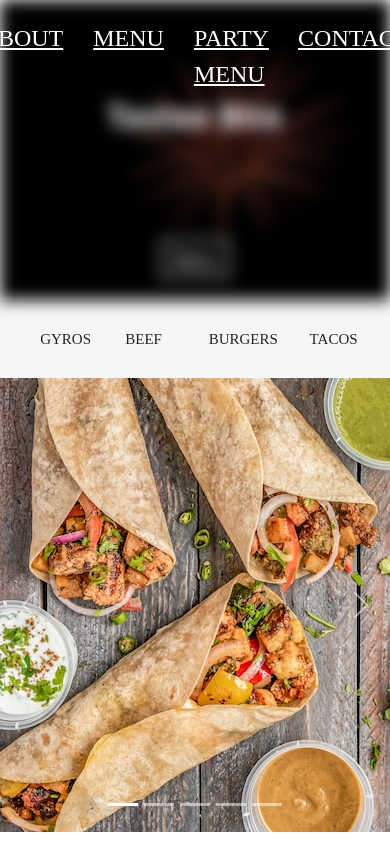
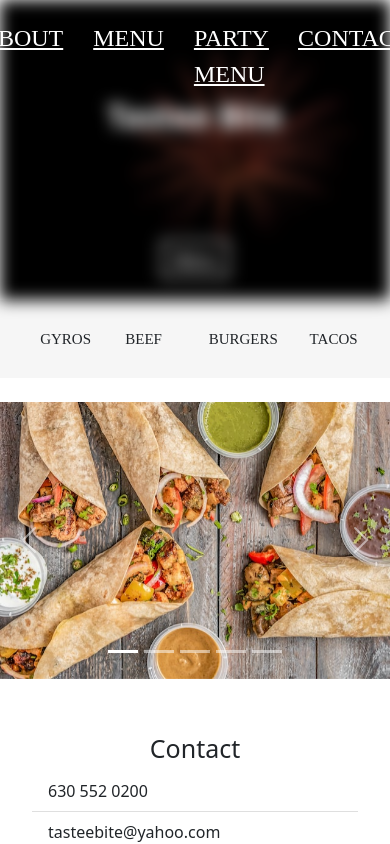
Before and after one commit to Trianglium/resturant, a React (Create React App) app: page / in a window 390 px wide. Shown: the top 844 px of the page. Built offline with nearby package versions, Linux system fonts and the light colour scheme; the HTML template or start-up script is replaced by a standard one; a web font is replaced by a local one.

Commit message:
Update Image Slide Sizing and Custom CSS

```diff
--- a/src/landing/Slider.component.js
+++ b/src/landing/Slider.component.js
@@ -57,7 +57,7 @@ class FoodCarousel extends Component {
             onExiting={this.onExiting}
             onExited={this.onExited}
           >
-            <img src={item.src} alt={item.altText} className="image-slides" width="640" height="100%"/>
+            <img src={item.src} alt={item.altText} height="100%" width="100%"/>
           </CarouselItem>
         );
       });
@@ -68,12 +68,12 @@ class FoodCarousel extends Component {
             {
               `.custom-tag {
                   max-width: 100%;
-                  height: 700px;
+                  height: 100%;
                   background: black;
                 }`
             }
           </style>
-          <div className='col-12 col-sm-8 offset-sm-2 '>
+          <div className='col-12 col-sm-8 offset-sm-2 mt-4 mb-4'>
           <Carousel
             activeIndex={activeIndex}
             next={this.next}
```
